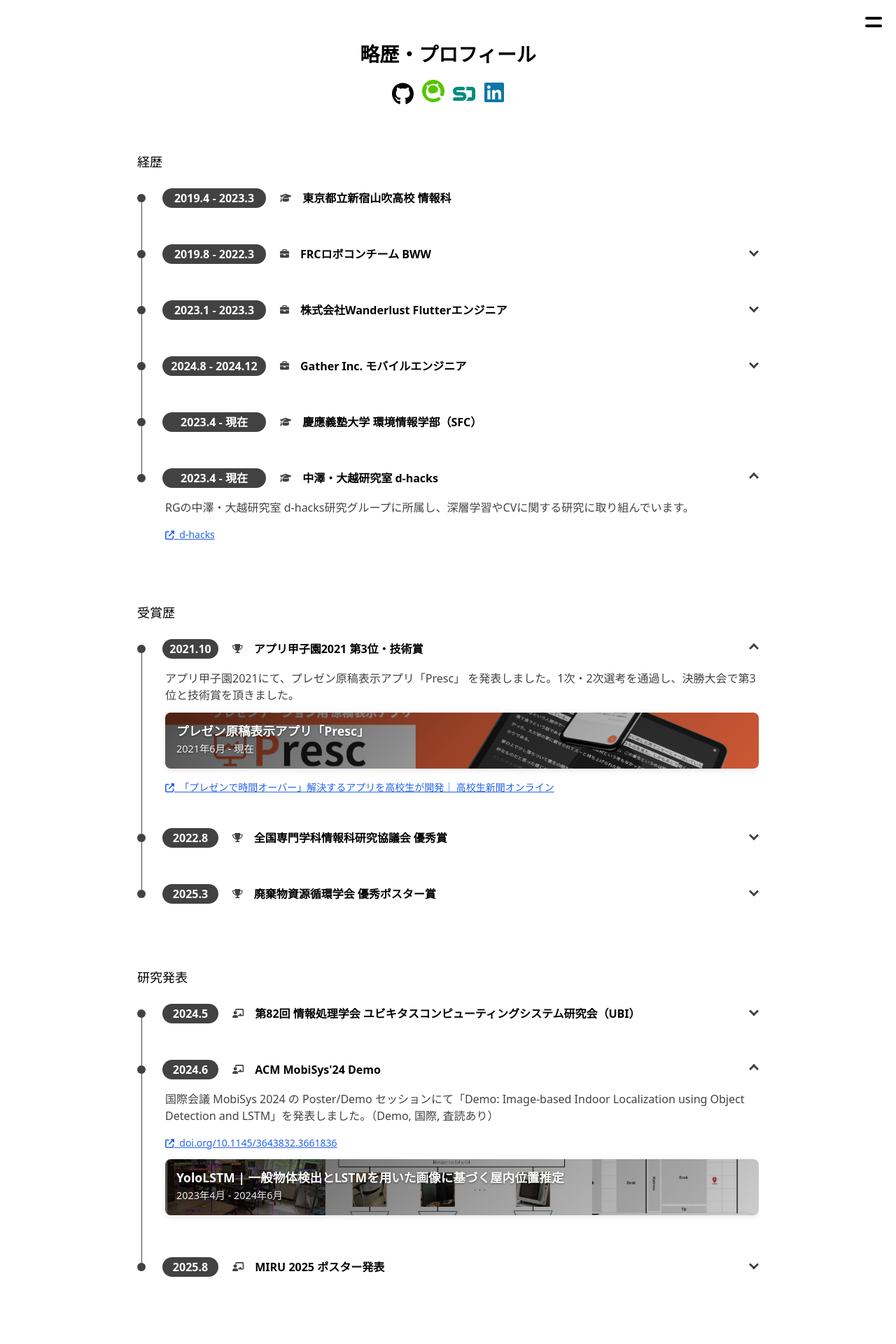
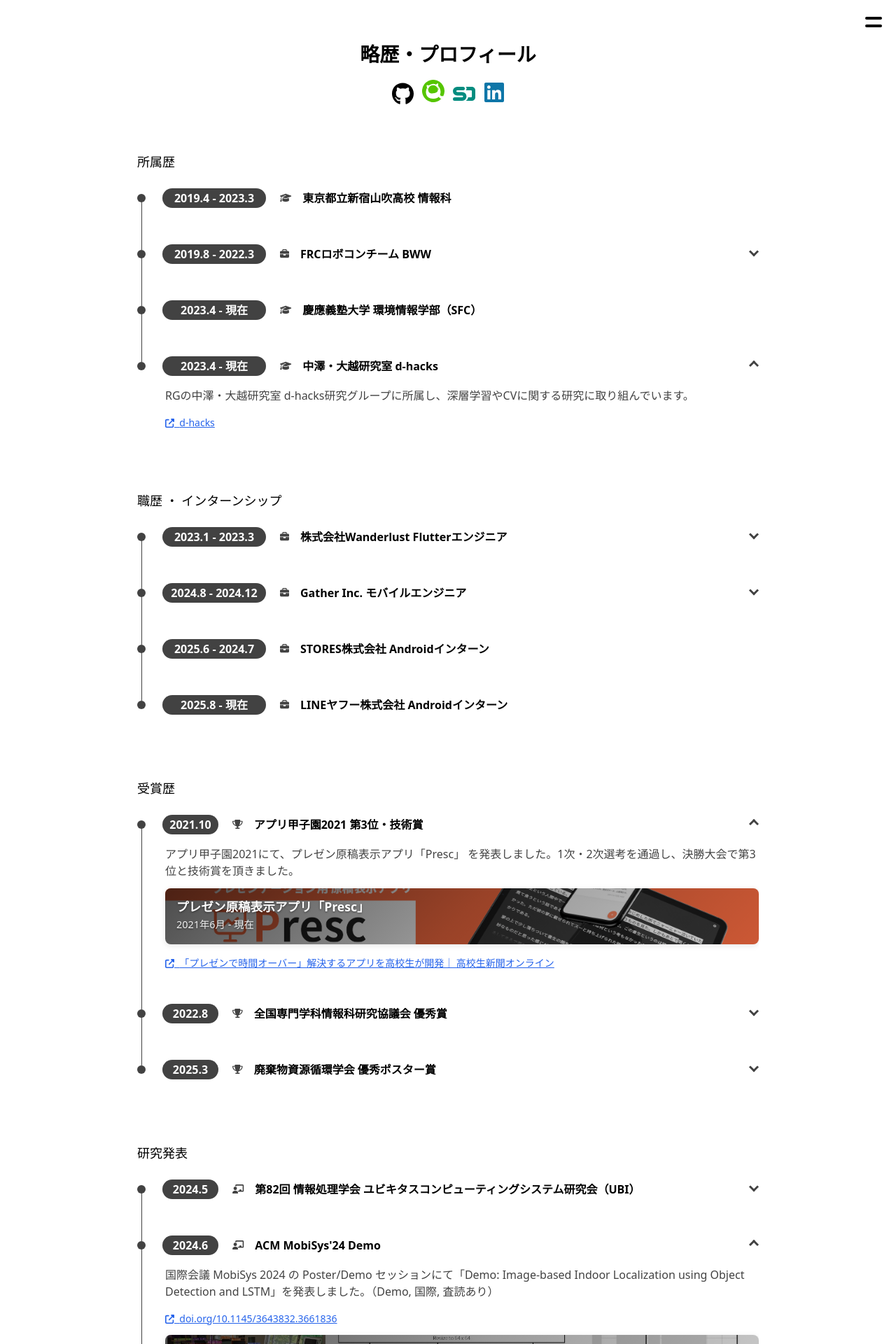
Before and after one commit to sakusaku3939/my-page, a Next.js app: page /profile in a window 1280 px wide. Shown: the top 1920 px of the page at 70% size. Built offline with nearby package versions, Linux system fonts and the light colour scheme; no server answers.

Commit message:
Change the section structure of the timeline

```diff
--- a/src/pages/profile/index.tsx
+++ b/src/pages/profile/index.tsx
@@ -23,7 +23,7 @@ const Index = () => {
       </h1>
 
       <section className={index.section}>
-        <h1 className={index.h1}>経歴</h1>
+        <h1 className={index.h1}>所属歴</h1>
         <Timeline>
           <TimeLineItem date="2019.4 - 2023.3" icon={faGraduationCap} title="東京都立新宿山吹高校 情報科" />
           <TimeLineItem date="2019.8 - 2022.3" icon={faBriefcase} title="FRCロボコンチーム BWW" open={false}>
@@ -44,6 +44,18 @@ const Index = () => {
               href="https://bwwfrcteam.blogspot.com/"
             />
           </TimeLineItem>
+          <TimeLineItem date="2023.4 - 現在" icon={faGraduationCap} title="慶應義塾大学 環境情報学部（SFC）" />
+          <TimeLineItem date="2023.4 - 現在" icon={faGraduationCap} title="中澤・大越研究室 d-hacks" open={true}>
+            RGの中澤・大越研究室 d-hacks研究グループに所属し、深層学習やCVに関する研究に取り組んでいます。
+            <TimeLineLink
+              description="d-hacks"
+              href="https://d-hacks.jn.sfc.keio.ac.jp/"
+            />
+          </TimeLineItem>
+        </Timeline>
+
+        <h1 className={index.h1}>職歴 ・ インターンシップ</h1>
+        <Timeline>
           <TimeLineItem date="2023.1 - 2023.3" icon={faBriefcase} title="株式会社Wanderlust Flutterエンジニア"
                         open={false}>
             フロントエンドチームで、位置情報共有アプリ「Locket」の0→1開発（Flutter）にフルタイム相当の時間で従事しました。チャット機能やプロフィール画面などの新規機能開発やUX改善に取り組み、
@@ -65,14 +77,10 @@ const Index = () => {
               showModal={true}
             />
           </TimeLineItem>
-          <TimeLineItem date="2023.4 - 現在" icon={faGraduationCap} title="慶應義塾大学 環境情報学部（SFC）" />
-          <TimeLineItem date="2023.4 - 現在" icon={faGraduationCap} title="中澤・大越研究室 d-hacks" open={true}>
-            RGの中澤・大越研究室 d-hacks研究グループに所属し、深層学習やCVに関する研究に取り組んでいます。
-            <TimeLineLink
-              description="d-hacks"
-              href="https://d-hacks.jn.sfc.keio.ac.jp/"
-            />
-          </TimeLineItem>
+          <TimeLineItem date="2025.6 - 2024.7" icon={faBriefcase} title="STORES株式会社 Androidインターン"
+                        open={false}></TimeLineItem>
+          <TimeLineItem date="2025.8 - 現在" icon={faBriefcase} title="LINEヤフー株式会社 Androidインターン"
+                        open={false}></TimeLineItem>
         </Timeline>
 
         <h1 className={index.h1}>受賞歴</h1>
@@ -156,7 +164,7 @@ const Index = () => {
             />
           </TimeLineItem>
           <TimeLineItem date="2025.8" icon={faChalkboardTeacher}
-                        title="MIRU 2025 ポスター発表" open={false}>
+                        title="MIRU 2025 インタラクティブ発表" open={false}>
             画像の認識・理解シンポジウム MIRU 2025にて「Dy-YOLO-World:
             文脈理解に向けた動的切り替えに基づくオープンボキャブラリー物体検出」について一般論文ポスター発表を行いました。（Poster,
             国内, 査読なし）
```
